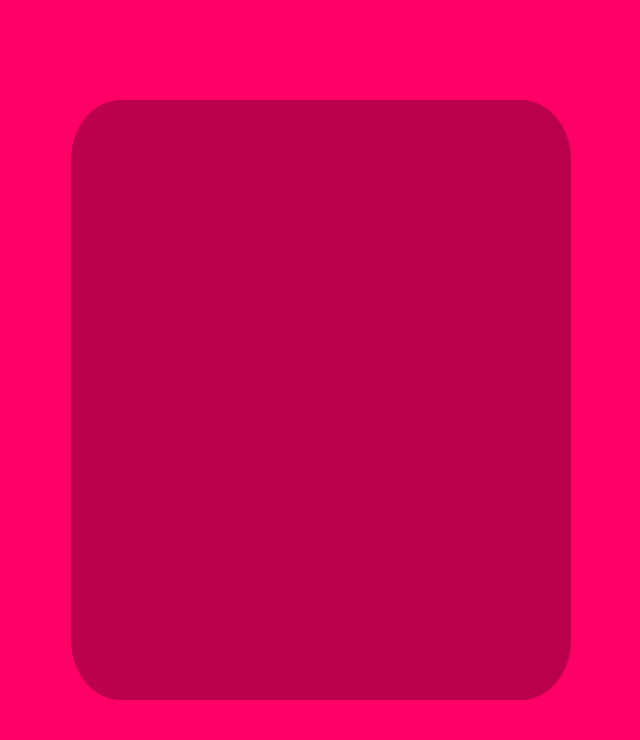
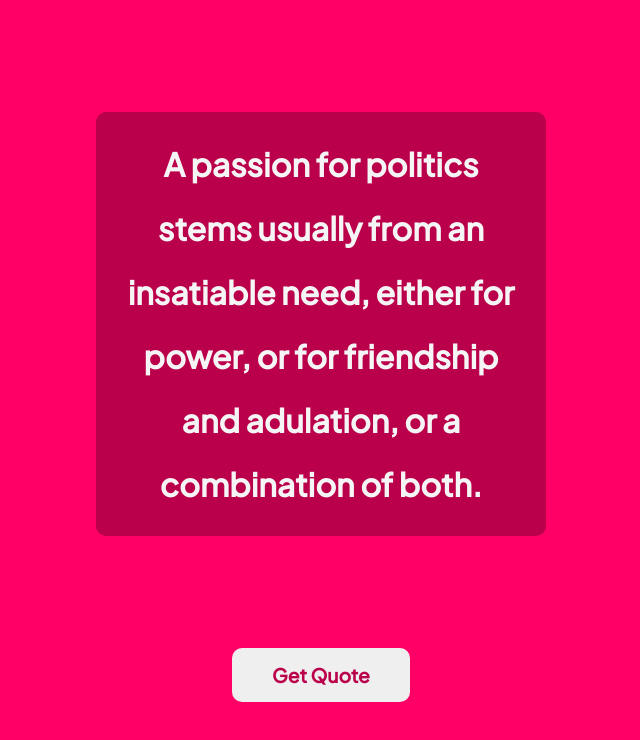
Before and after one commit to nepidkhadka/Random-Quote-Generator, a plain HTML site: page index.html in a window 1280 px wide. Shown: the whole page, without its empty margins (319-959 px from the left). Drawn offline with Linux system fonts and the light colour scheme.

Commit message:
UI Part Completed and JS Part Started

```diff
--- a/index.html
+++ b/index.html
@@ -1,18 +1,29 @@
 <!DOCTYPE html>
 <html lang="en">
   <head>
-    <meta charset="UTF-8">
-    <meta http-equiv="X-UA-Compatible" content="IE=edge">
-    <meta name="viewport" content="width=device-width, initial-scale=1.0">
-    <link rel="stylesheet" href="style.css">
+    <meta charset="UTF-8" />
+    <meta http-equiv="X-UA-Compatible" content="IE=edge" />
+    <meta name="viewport" content="width=device-width, initial-scale=1.0" />
+    <link rel="stylesheet" href="style.css" />
+    <link
+      href="https://fonts.googleapis.com/css2?family=Plus+Jakarta+Sans:wght@300;400;500&display=swap"
+      rel="stylesheet"
+    />
     <title>Random Quotes</title>
   </head>
   <body>
-
     <div class="main-container">
       <div class="center">
+        <p>
+          A passion for politics stems usually from an insatiable need, either
+          for power, or for friendship and adulation, or a combination of both.
+        </p>
+      </div>
+      <div class="button-section">
+        <button>Get Quote</button>
+      </div>
+    </div>
 
-      </div>
-    <script src="script.js" ></script>
+    <script src="script.js"></script>
   </body>
 </html>
--- a/script.js
+++ b/script.js
@@ -1 +1,12 @@
-let url = "https://api.quotable.io/random";
+const mybutton = document.querySelector("button");
+let quote = document.querySelector(".center p")
+let URL = "https://api.quotable.io/random";
+
+const getquote = async ()=>{
+    let respopnse = await fetch(URL);
+    let data = await respopnse.json();
+
+    console.log(data);
+}
+
+mybutton.addEventListener("click", getquote);
--- a/style.css
+++ b/style.css
@@ -4,17 +4,49 @@
   box-sizing: border-box;
   font-family: "Plus Jakarta Sans", sans-serif;
 }
+
 .main-container {
   height: 100vh;
   display: flex;
-    justify-content: center;
+  flex-direction: column;
+  justify-content: space-evenly;
   align-items: center;
-    background:#FF0066;
+  background: #ff0066;
 }
 
 .center {
-    background: #BB004B;
-    width: 500px;
-    height: 600px;
-    border-radius: 10%;
+    border-radius: 10px;
+  background: #bb004b;
+  width: 450px;
 }
+
+.button-section {
+  color: #bb004b;
+  height: 40px;
+}
+
+button {
+  border-radius: 10px;
+  border: none;
+  font-weight: bold;
+  font-size: 1.2rem;
+  padding: 15px 40px;
+  color: #bb004b;
+  transition: 0.2s;
+}
+
+button:hover {
+  color: whitesmoke;
+  background-color: #bb004b;
+  letter-spacing: 1px;
+}
+
+p {
+  text-align: center;
+  line-height: 2;
+  font-weight: 600;
+  color: whitesmoke;
+  font-size: 2rem;
+  padding: 20px 20px;
+  transition: 0.2s;
+}
```
Lines whose indentation alone changed are shown as unchanged.
